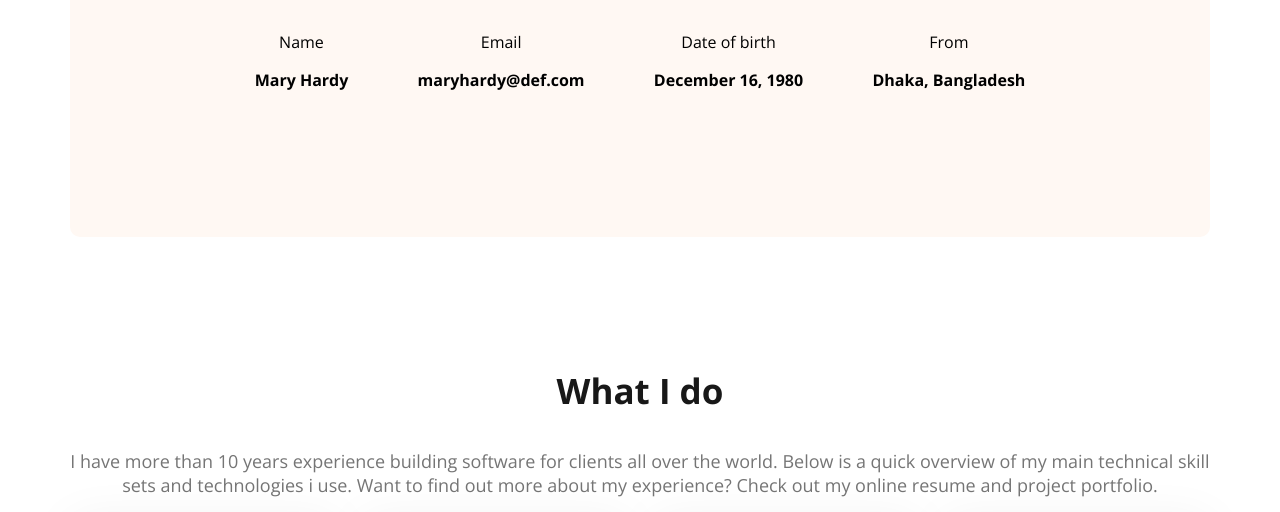
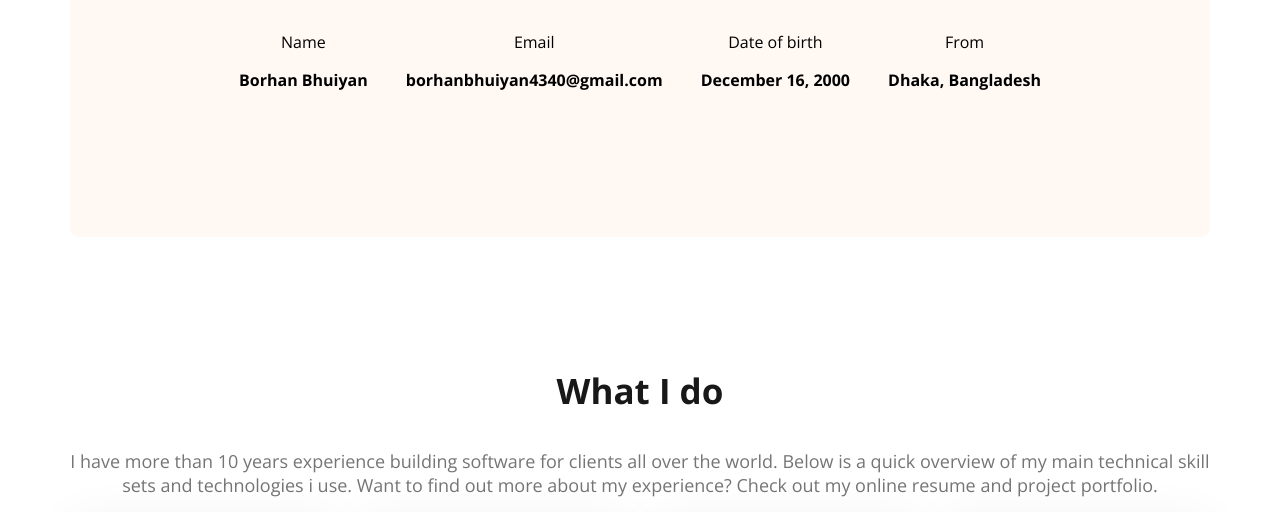
Before and after one commit to borhanbhuiyan/web-dev-portfolio, a plain HTML site: page index.html in a window 1280 px wide. Shown: the part 1315-1827 px from the top of the page. Drawn offline with nearby package versions, Linux system fonts and the light colour scheme.

Commit message:
edit some info

```diff
--- a/index.html
+++ b/index.html
@@ -40,15 +40,17 @@
         <!-- .about-item*4>p.item-title+p.item-description -->
         <div class="about-item">
           <p class="item-title">Name</p>
-          <p class="item-description">Mary Hardy</p>
+          <p class="item-description">Borhan
+            Bhuiyan
+          </p>
         </div>
         <div class="about-item">
           <p class="item-title">Email</p>
-          <p class="item-description">maryhardy@def.com</p>
+          <p class="item-description">borhanbhuiyan4340@gmail.com</p>
         </div>
         <div class="about-item">
           <p class="item-title">Date of birth</p>
-          <p class="item-description">December 16, 1980</p>
+          <p class="item-description">December 16, 2000</p>
         </div>
         <div class="about-item">
           <p class="item-title">From</p>
```
